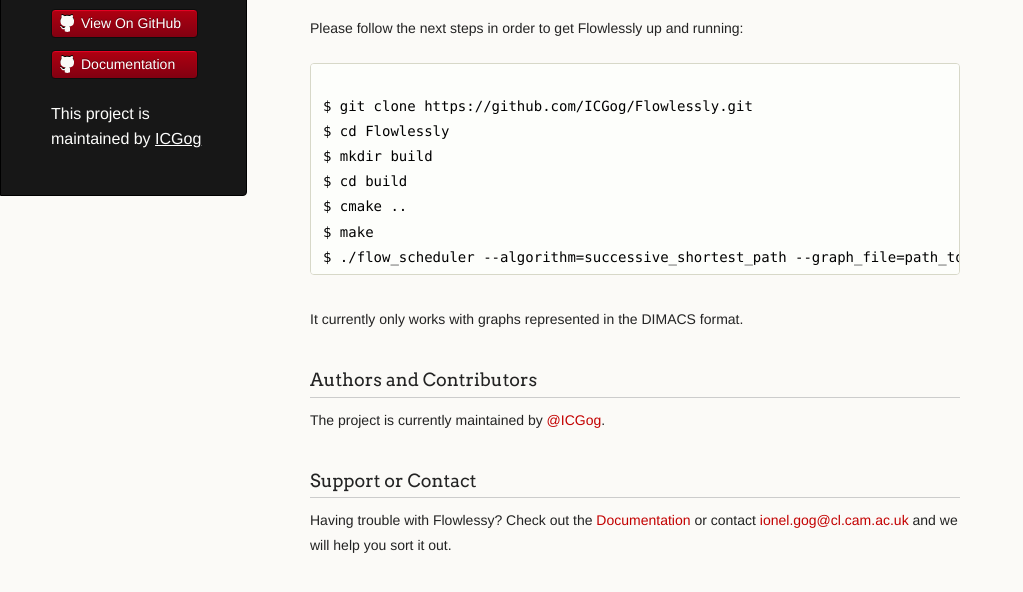
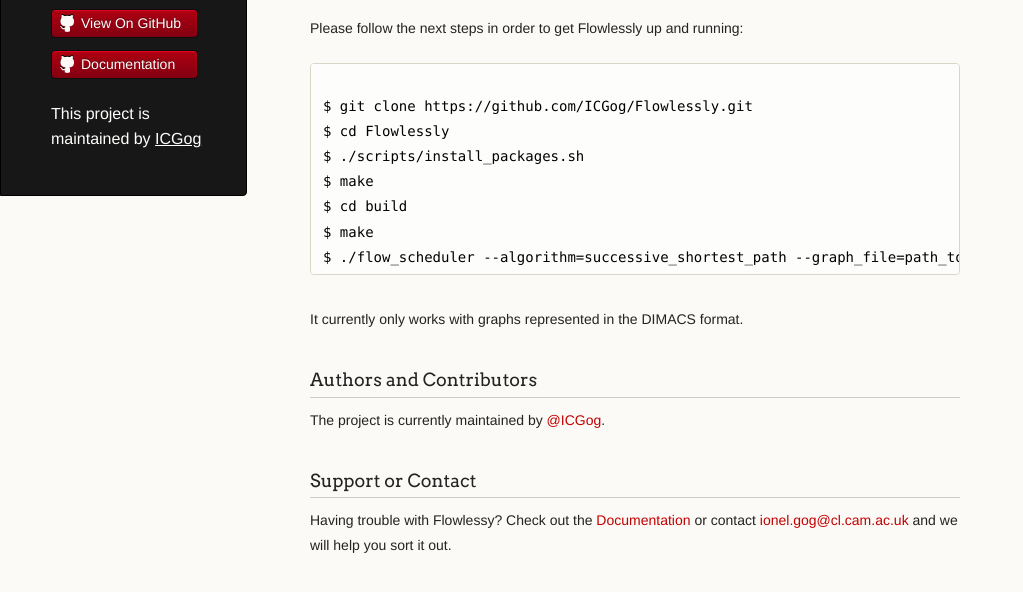
Before and after one commit to ICGog/Flowlessly, a plain HTML site: page index.html in a window 1280 px wide. Shown: the part 214-806 px from the top of the page, without its empty margins (0-1023 px from the left). Drawn offline with Linux system fonts and the light colour scheme.

Commit message:
Updated install instructions.

```diff
--- a/index.html
+++ b/index.html
@@ -44,9 +44,9 @@
 <pre><code>
 $ git clone https://github.com/ICGog/Flowlessly.git
 $ cd Flowlessly
-$ mkdir build
+$ ./scripts/install_packages.sh
+$ make
 $ cd build
-$ cmake ..
 $ make
 $ ./flow_scheduler --algorithm=successive_shortest_path --graph_file=path_to_graph_file
 </code></pre>
```
